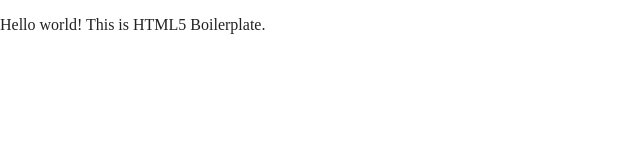
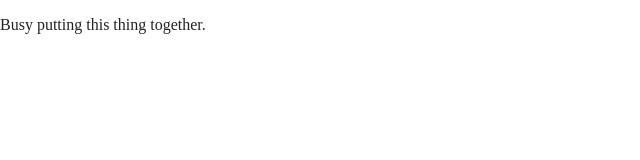
Before and after one commit to personanomada/robeyjoyce, a website built with Parcel: page index.html in a window 1280 px wide. Shown: the whole page, without its empty margins (0-640 px from the left). Built offline with nearby package versions, Linux system fonts and the light colour scheme.

Commit message:
Update index.html

```diff
--- a/index.html
+++ b/index.html
@@ -25,7 +25,7 @@
 <body>
 
   <!-- Add your site or application content here -->
-  <p>Hello world! This is HTML5 Boilerplate.</p>
+  <p>Busy putting this thing together.</p>
   <script src="js/vendor/modernizr-3.11.2.min.js"></script>
   <script src="js/plugins.js"></script>
   <script src="js/main.js"></script>
```
